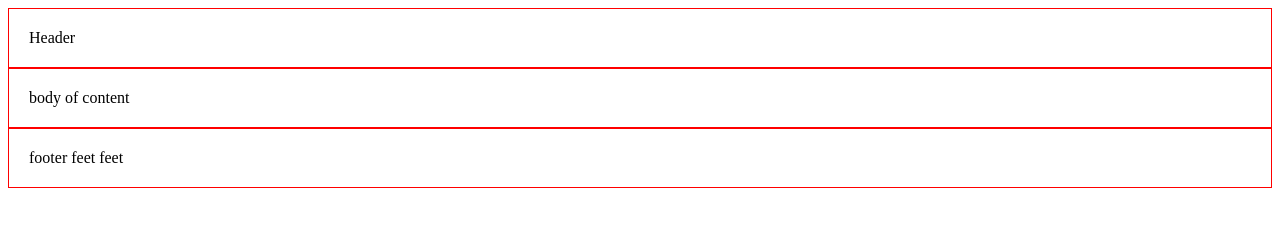
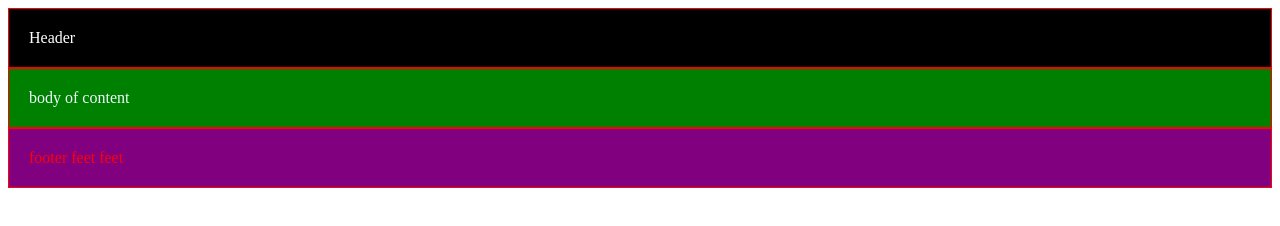
Before and after one commit to tomodachi20thgz/lab01demo, a plain HTML site: page index.html in a window 1280 px wide. Drawn offline with Linux system fonts and the light colour scheme.

Commit message:
updated css and index

```diff
--- a/index.html
+++ b/index.html
@@ -7,13 +7,13 @@
     <link rel="stylesheet" href="userinterface.css">
 </head>
 <body>
-    <div>
+    <div class ="myheader">
         Header
     </div>
-    <div>
+    <div class ="body">
         body of content
     </div>
-    <div>
+    <div class ="footer">
         footer feet feet
     </div>
 
--- a/userinterface.css
+++ b/userinterface.css
@@ -2,3 +2,18 @@ div{
     padding: 20px;
     border: thin solid red;
 }
+
+.myheader {
+    background-color: black;
+    color: white;
+}
+
+.body {
+    background-color: green;
+    color: aliceblue;
+}
+
+.footer {
+    background-color: purple;
+    color: red;
+}
```
